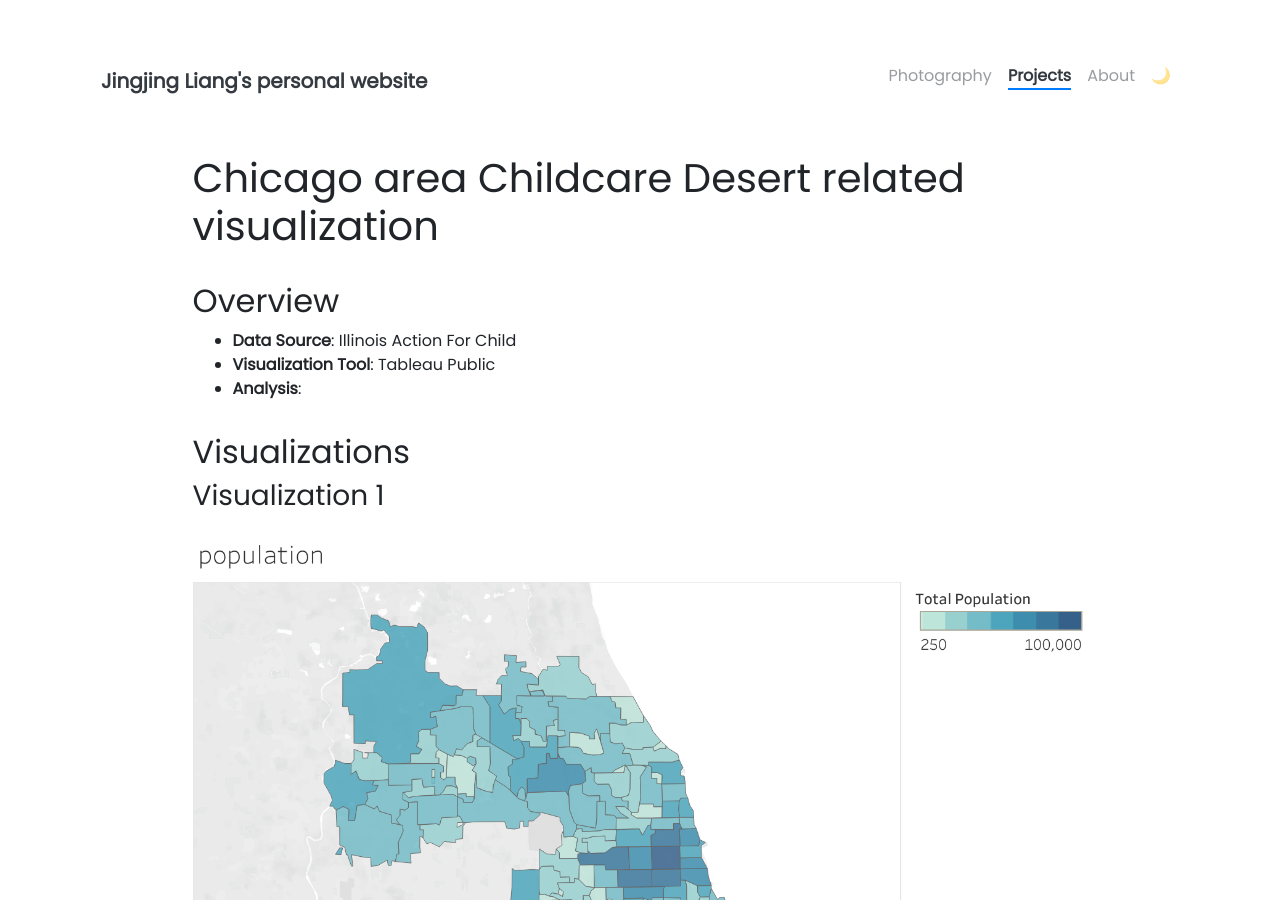
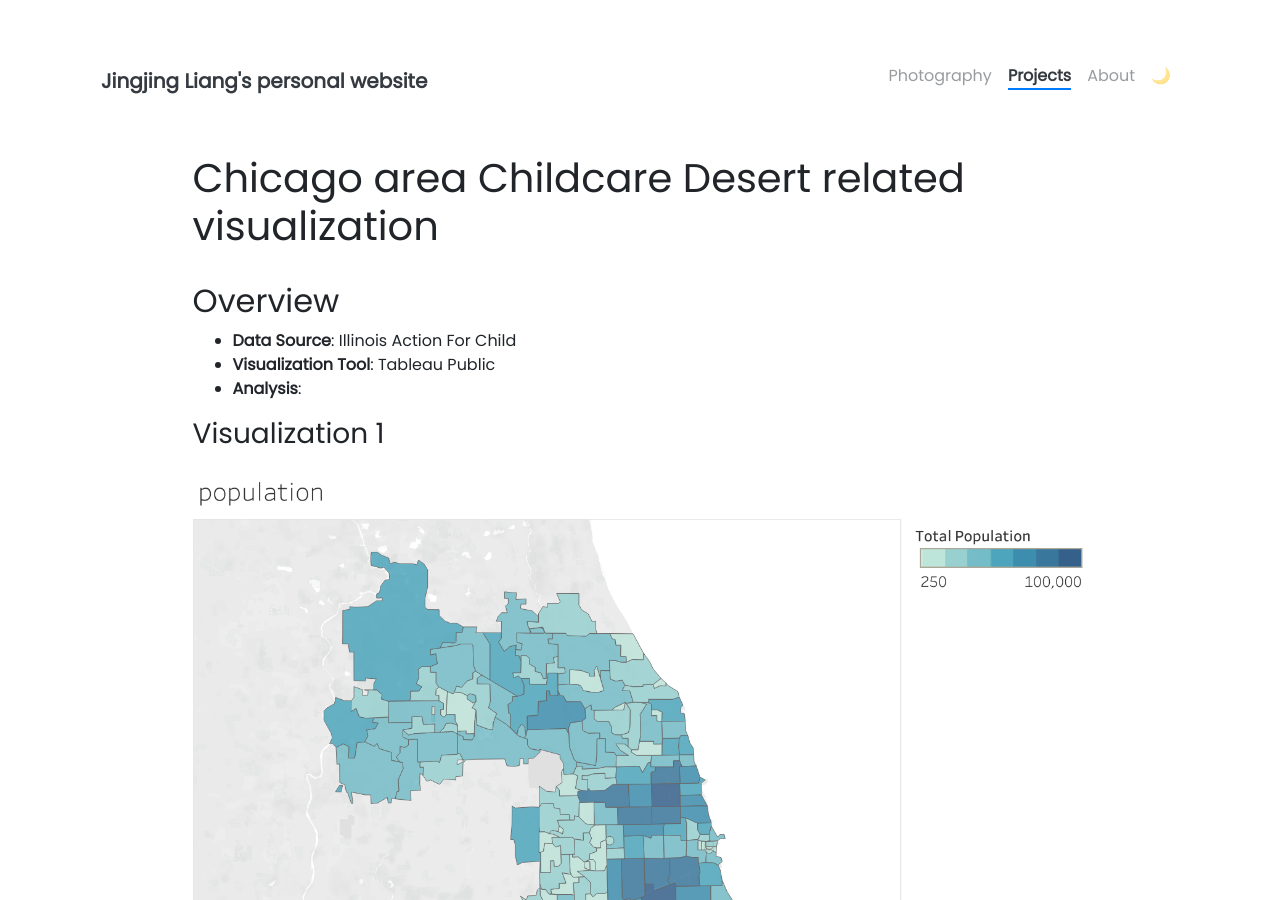
Before and after one commit to xenotopia/xenotopia.github.io, a Jekyll site: the page built from _projects/tableau2.md, in a window 1280 px wide and 900 px high. Built offline with Jekyll 4.4.1, drawn with Linux system fonts in a browser that asks for light colours; nearby versions of some CDN libraries.

Commit message:
Update tableau2.md

```diff
--- a/_projects/tableau2.md
+++ b/_projects/tableau2.md
@@ -16,12 +16,11 @@
 - **Visualization Tool**: Tableau Public
 - **Analysis**:
 
-## Visualizations
 
 ### Visualization 1
 ![Population Visualization](/image/population.png)
 
 ### Visualization 2
-![Visualization 2](image/visual 2.png)
+![Visualization 2](image/visual_2.png)
 
 ---
```
